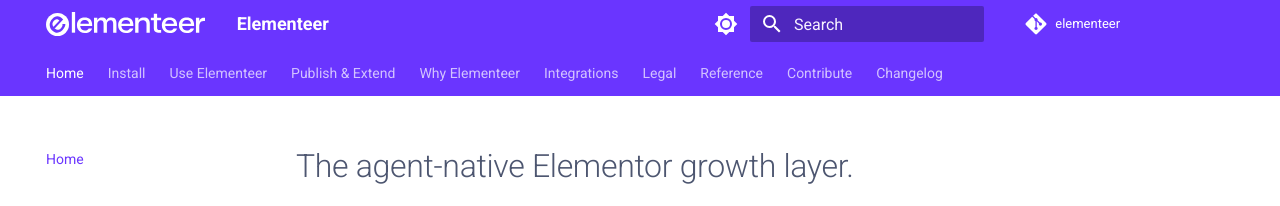
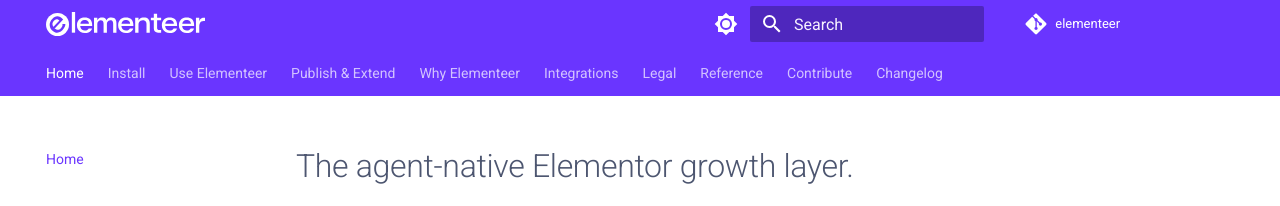
Before and after one commit to elementeer/elementeer-docs, an MkDocs documentation site: the page built from docs/index.md, in a window 1280 px wide. Shown: the top 206 px of the page. Built offline with MkDocs 1.6.1 and Material for MkDocs 9.7.7, drawn with Linux system fonts in a browser that asks for light colours; comment, search, counter and statistics services are not loaded.

Commit message:
docs: remove site_name — brand logo speaks for itself

```diff
--- a/docs/assets/brand-colors.css
+++ b/docs/assets/brand-colors.css
@@ -2,7 +2,7 @@
 /* See: https://v0-elementeer.vercel.app/ */
 
 /* Hide site name next to logo (only the first .md-header__topic, not the page title) */
-/* header site_name hidden via template override */
+/* Header: site_name via empty string in config */
 
 /* ===== Primary = Connect Violet #6A35FF ===== */
 :root {
--- a/mkdocs.yml
+++ b/mkdocs.yml
@@ -1,4 +1,4 @@
-site_name: Elementeer
+site_name: ""
 site_description: The agent-native Elementor growth layer — connect, automate, and scale Elementor sites with AI agents
 site_author: elementeer.xyz
 site_url: https://docs.elementeer.xyz
@@ -8,7 +8,7 @@ edit_uri: edit/main/docs/
 
 theme:
   name: material
-  custom_dir: overrides
+
   logo: assets/logo.svg
   favicon: assets/favicon.png
   palette:
--- a/overrides/partials/logo.html
+++ /dev/null
@@ -1,7 +0,0 @@
-{# Override: logo image only, no site_name text #}
-{% if config.theme.logo %}
-  <img src="{{ config.theme.logo | url }}" alt="logo">
-{% endif %}
-{% if config.site_name and not config.theme.logo %}
-  <span class="md-ellipsis">{{ config.site_name }}</span>
-{% endif %}
```
